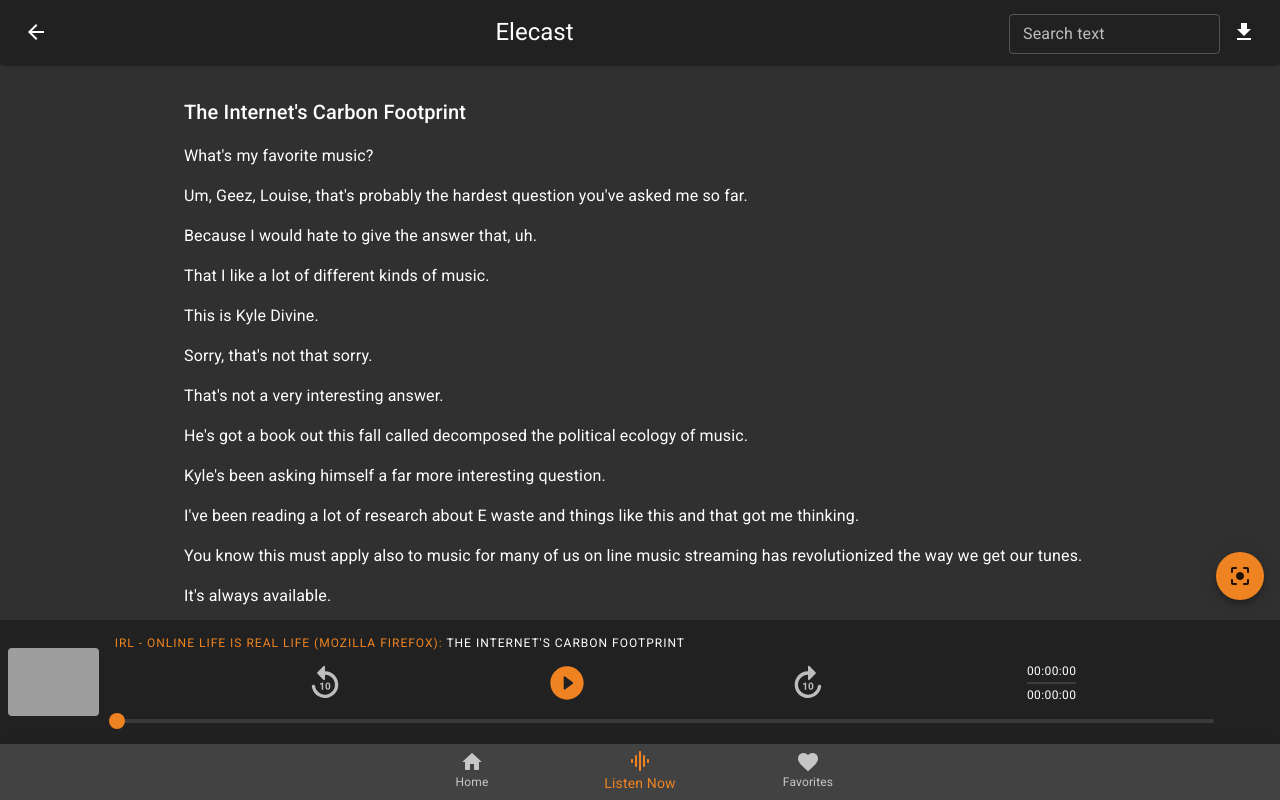
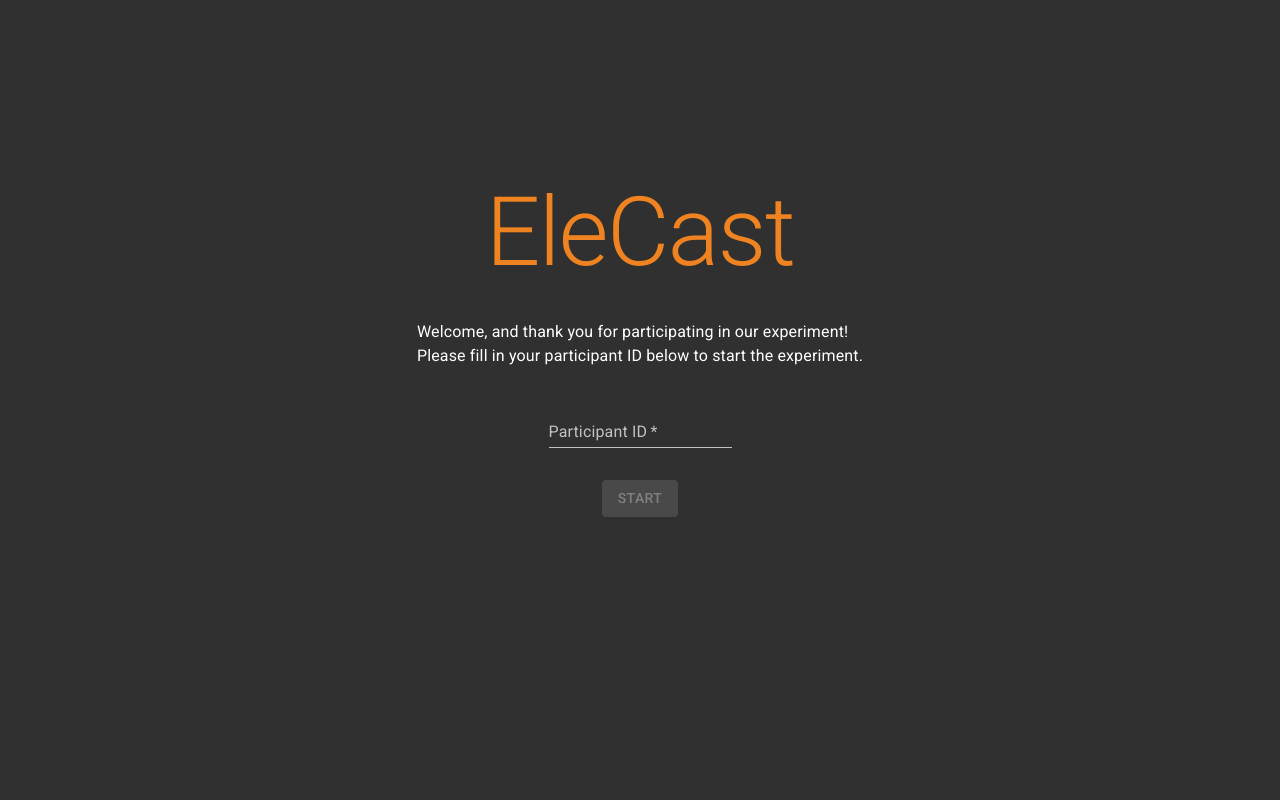
Before and after one commit to HarmvandenBrand/NML_Podcast_Transcription, a React (Create React App) app: page /player in a window 1280 px wide. Shown: the top 800 px of the page. Built offline with nearby package versions, Linux system fonts and the light colour scheme; grey boxes are pictures that could not be loaded.

Commit message:
Add start screen for experiment
The start screen allows the participants to fill in their ID to identify them when logging for example. The start screen is an overlay rather than an actual screen that only appears once and when dismissed, is gone until the next session.

```diff
--- a/src/App.js
+++ b/src/App.js
@@ -1,27 +1,36 @@
-import React, { useRef } from 'react';
+import React, { useRef, useState } from 'react';
 import { Router, Redirect } from '@reach/router';
 import { ThemeProvider } from '@material-ui/core';
 import CssBaseline from '@material-ui/core/CssBaseline';
 import Home from './components/Home';
 import AudioTranscript from './components/AudioTranscript';
 import Navigation from './components/Navigation';
+import StartOverlay from './components/StartOverlay';
 import theme from './theme';
 import podcasts from './podcasts/podcasts.js';
 
 function App() {
   const defaultEpisode = podcasts['IRL']['internet_carbon_footprint'] // temporary
-  const [episode, setEpisode] = React.useState(defaultEpisode);
+  const [episode, setEpisode] = useState(defaultEpisode);
   const audioRef = useRef();
+
+  // Once true, always true for a session
+  const [started, setStarted] = useState(false);
+  // ID is set only once per session
+  const [id,  setId] = useState(null);
 
   return (
     <ThemeProvider theme={theme}>
       <CssBaseline />
+      {!started &&
+        <StartOverlay setStarted={setStarted} setId={setId}/>
+      }
       <Router style={{ marginBottom: '56px' }}>
         <Redirect from='/' to='/home' noThrow />
         <Home path='/home/*' podcasts={podcasts} setEpisode={setEpisode} />
         <AudioTranscript path='player' audioRef={audioRef} episode={episode} />
       </Router>
-      <audio ref={audioRef} src={episode.audio}/>
+      <audio ref={audioRef} src={episode.audio} />
       <Navigation />
     </ThemeProvider>
   );
--- /dev/null
+++ b/src/components/StartOverlay.js
@@ -0,0 +1,73 @@
+import React, { useState } from 'react';
+import { makeStyles } from '@material-ui/core/styles';
+import { Container, Grid, Button, TextField, Typography } from '@material-ui/core';
+
+const useStyles = makeStyles(theme => ({
+  root: {
+    position: 'fixed',
+    width: '100%',
+    height: '100%',
+    zIndex: 2000, // at least > 1500 to avoid conflicts with MUI
+    backgroundColor: theme.palette.background.default,
+  },
+  form: {
+    marginTop: '20vh',
+  },
+}));
+
+/**
+ * Overlay that appears on initial page load. Once dismissed, it should
+ * not be rendered anymore during the session.
+ * @param {*} props
+ */
+export default function StartOverlay(props) {
+  const { setStarted, setId } = props;
+  const classes = useStyles();
+  const [textValue, setTextValue] = useState('');
+
+  const handleStart = () => {
+    setId(textValue);
+    setStarted(true);
+  };
+
+  return (
+    <div className={classes.root}>
+      <Container maxWidth='sm'>
+        <Grid
+          className={classes.form}
+          container
+          alignItems='center'
+          direction='column'
+          spacing={4}
+        >
+          <Grid item xs={12}>
+            <Typography variant='h1'>EleCast</Typography>
+          </Grid>
+          <Grid item xs={12}>
+            <Typography variant='body1'>
+              Welcome, and thank you for participating in our experiment!<br />
+              Please fill in your participant ID below to start the experiment.
+            </Typography>
+          </Grid>
+          <Grid item xs={12}>
+            <TextField
+              label='Participant ID'
+              required
+              onChange={e => setTextValue(e.target.value)}
+            />
+          </Grid>
+          <Grid item xs={12}>
+            <Button
+              variant='contained'
+              color='primary'
+              disabled={textValue === ''}
+              onClick={handleStart}
+            >
+              Start
+          </Button>
+          </Grid>
+        </Grid>
+      </Container>
+    </div>
+  );
+}
```
